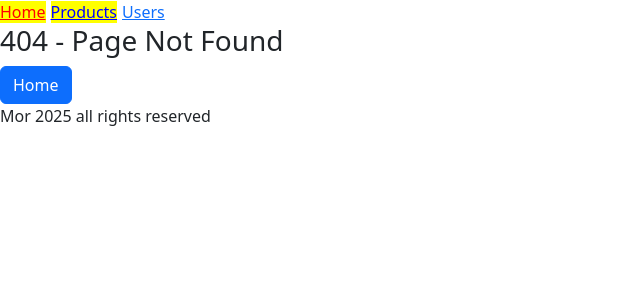
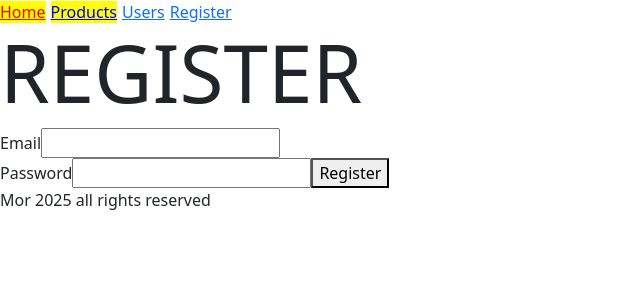
Before and after one commit to MorAshkenazi/first-app-300125, a React (Create React App) app: page /register in a window 1280 px wide. Before the commit this address had no page. Shown: the top 300 px of the page, without its empty margins (0-640 px from the left). Built offline with nearby package versions, Linux system fonts and the light colour scheme.

Commit message:
lesson5 - part1.1

```diff
--- a/package.json
+++ b/package.json
@@ -12,12 +12,14 @@
     "@types/react": "^19.1.12",
     "@types/react-dom": "^19.1.9",
     "bootstrap": "^5.3.8",
+    "formik": "^2.4.6",
     "react": "^19.1.1",
     "react-dom": "^19.1.1",
     "react-router-dom": "^7.9.1",
     "react-scripts": "5.0.1",
     "typescript": "^4.9.5",
-    "web-vitals": "^2.1.4"
+    "web-vitals": "^2.1.4",
+    "yup": "^1.7.1"
   },
   "scripts": {
     "start": "react-scripts start",
--- a/src/App.tsx
+++ b/src/App.tsx
@@ -4,6 +4,8 @@ import Home from "./components/Home";
 import Navbar from "./components/Navbar";
 import Pnf from "./components/Pnf";
 import Products from "./components/Products";
+import Register from "./components/Register";
+import Register2 from "./components/Register2";
 import UserDetails from "./components/UserDetails";
 import Users from "./components/Users";
 import { BrowserRouter as Router, Route, Routes } from "react-router-dom";
@@ -28,6 +30,8 @@ function App() {
             {/* /users/new */}
             {/* <Route path="new" element={<NewUser />} /> */}
           </Route>
+          <Route path="/register" element={<Register />} />
+          <Route path="/register2" element={<Register2 />} />
           <Route path="*" element={<Pnf />} />
         </Routes>
         <Footer dev={devName} year={year} />
--- a/src/components/Navbar.tsx
+++ b/src/components/Navbar.tsx
@@ -13,6 +13,7 @@ const Navbar: FunctionComponent<NavbarProps> = () => {
         Products
       </NavLink>
       <NavLink to="/users">Users</NavLink>
+      <NavLink to="/register">Register</NavLink>
     </>
   );
 };
--- /dev/null
+++ b/src/components/Register.tsx
@@ -0,0 +1,38 @@
+import { FormEvent, FunctionComponent, useState } from "react";
+
+interface RegisterProps {}
+
+const Register: FunctionComponent<RegisterProps> = () => {
+  const [email, setEmail] = useState<string>("");
+  const [password, setPassword] = useState<string>("");
+
+  const handleSubmit = (e: FormEvent) => {
+    e.preventDefault();
+    console.log({ email, password });
+    setEmail("");
+    setPassword("");
+  };
+  return (
+    <form onSubmit={handleSubmit}>
+      <h1 className="display-1">REGISTER</h1>
+      <label htmlFor="email">Email</label>
+      <input
+        type="email"
+        id="email"
+        value={email} // ts -> html
+        onChange={(e) => setEmail(e.target.value)} // html -> ts
+      />
+      <br />
+      <label htmlFor="password">Password</label>
+      <input
+        type="password"
+        id="password"
+        value={password}
+        onChange={(e) => setPassword(e.target.value)}
+      />
+      <button type="submit">Register</button>
+    </form>
+  );
+};
+
+export default Register;
--- /dev/null
+++ b/src/components/Register2.tsx
@@ -0,0 +1,9 @@
+import { FunctionComponent } from "react";
+
+interface Register2Props {}
+
+const Register2: FunctionComponent<Register2Props> = () => {
+  return <>Register 2</>;
+};
+
+export default Register2;
```
Also changed, not shown: 1 other file (tests, documents, lock files or other folders).
